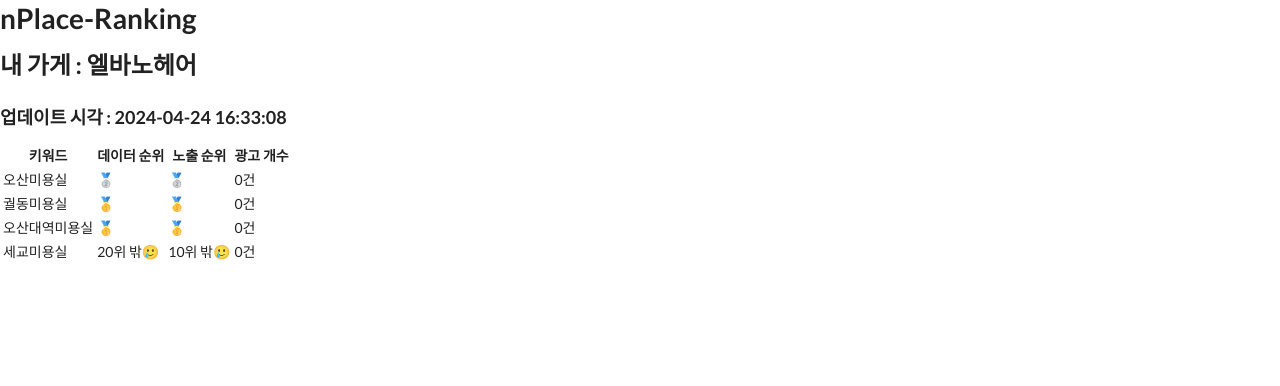
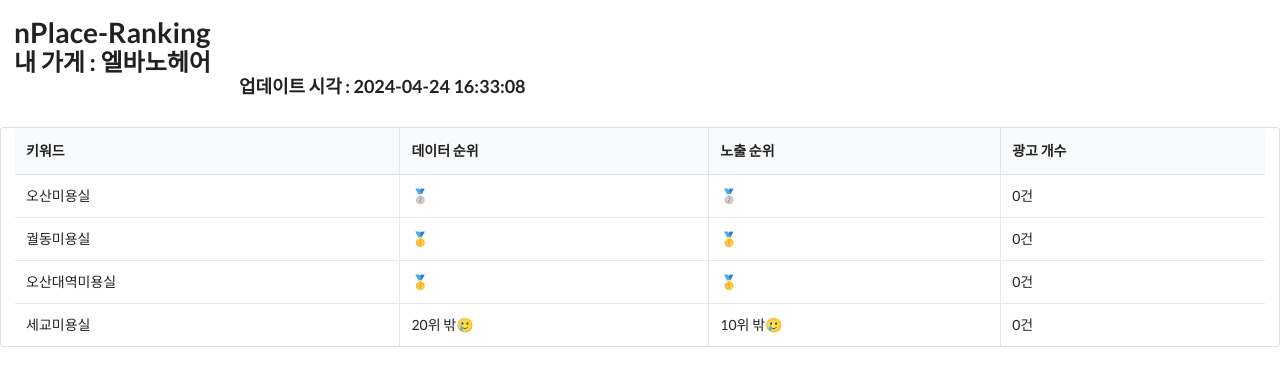
Before and after one commit to NOTA2/nplace_ranking, a website: page index.html in a window 1280 px wide. Drawn offline with nearby package versions, Linux system fonts and the light colour scheme.

Commit message:
#4 화면 꾸미기

```diff
--- a/index.html
+++ b/index.html
@@ -4,13 +4,19 @@
     <meta charset="UTF-8">
     <meta name="viewport" content="width=device-width, initial-scale=1.0">
     <title>nPlace-Ranking</title>
+    <script
+            src="https://code.jquery.com/jquery-3.1.1.min.js"
+            integrity="sha256-hVVnYaiADRTO2PzUGmuLJr8BLUSjGIZsDYGmIJLv2b8="
+            crossorigin="anonymous"></script>
     <script src="https://cdn.jsdelivr.net/npm/lodash@4.17.21/lodash.min.js"></script>
     <script src="https://cdn.jsdelivr.net/npm/semantic-ui@2.5.0/dist/semantic.min.js"></script>
     <link href="https://cdn.jsdelivr.net/npm/semantic-ui@2.5.0/dist/semantic.min.css" rel="stylesheet">
 </head>
 <body>
+    <div class="ui" style="padding:1rem">
         <h1>nPlace-Ranking</h1>
-    <div id="result"></div>
+        <div id="result" class="ui grid"></div>
+    </div>
 
     <script>
         function loadItem() {
@@ -57,16 +63,20 @@
             const container = document.getElementById('result');
 
             container.innerHTML = `
-                <h2>내 가게 : ${result.myPlace}</h2>
-                <h3>업데이트 시각 : ${getFormattedDate(new Date(result.lastUpdateTime))}</h3>
-                <table>
+                <h2 class="ui header">내 가게 : ${result.myPlace}</h2>
+                <h3 class="ui header">업데이트 시각 : ${getFormattedDate(new Date(result.lastUpdateTime))}</h3>
+                <table class="ui celled table">
+                    <thead>
                         <tr>
                           <th scope="col">키워드</th>
                           <th scope="col">데이터 순위</th>
                           <th scope="col">노출 순위</th>
                           <th scope="col">광고 개수</th>
                         </tr>
+                    </thead>
+                    <tbody>
                         ${getRanking(result.keywords)}
+                    </tbody>
                   </table>
             `
         }
```
Lines whose indentation alone changed are shown as unchanged.
